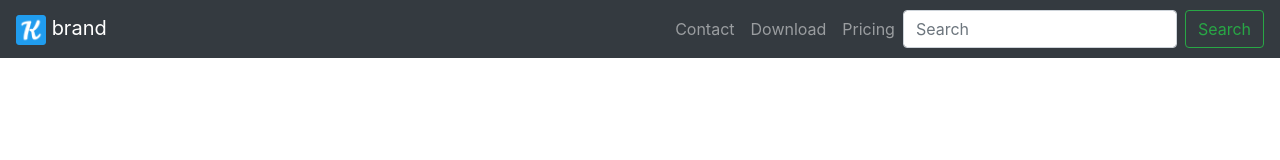
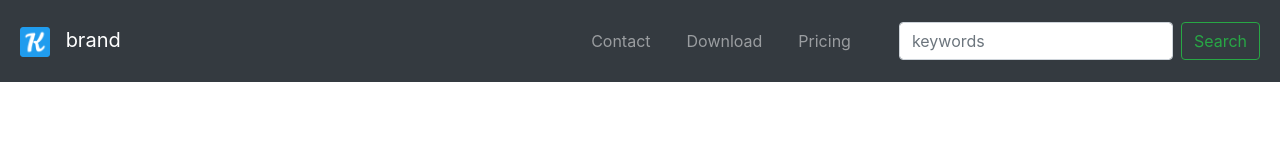
Before and after one commit to khiemhuynh95/bootstrap-elements, a plain HTML site: page navigation-bar/index.html in a window 1280 px wide. Drawn offline with nearby package versions, Linux system fonts and the light colour scheme.

Commit message:
make some margins

```diff
--- a/navigation-bar/index.html
+++ b/navigation-bar/index.html
@@ -6,12 +6,13 @@
     <meta http-equiv="X-UA-Compatible" content="ie=edge">
     <title>Nav Bar</title>
     <link rel="stylesheet" href="https://stackpath.bootstrapcdn.com/bootstrap/4.4.1/css/bootstrap.min.css" integrity="sha384-Vkoo8x4CGsO3+Hhxv8T/Q5PaXtkKtu6ug5TOeNV6gBiFeWPGFN9MuhOf23Q9Ifjh" crossorigin="anonymous">
+    <link rel="stylesheet" href="styles.css">
+</head>
 
-</head>
 <body>
     <nav class="navbar navbar-expand-lg navbar-dark bg-dark">
         <a class="navbar-brand" href="">
-            <img src="icon.png" width="30" height="30" alt="">
+            <img id="logo" src="icon.png" width="30" height="30" alt="">
             brand
         </a>
 
@@ -38,7 +39,7 @@
                 </li>
             </ul>
             <form class="form-inline my-2 my-lg-0">
-                <input class="form-control mr-sm-2" type="search" placeholder="Search">
+                <input class="form-control mr-sm-2" type="search" placeholder="keywords">
                 <button class="btn btn-outline-success my-2 my-sm-0" type="submit">Search</button>
             </form>
         </div>
--- /dev/null
+++ b/navigation-bar/styles.css
@@ -0,0 +1,15 @@
+.nav-item {
+    margin-right: 20px;
+
+}
+
+.navbar {
+    padding: 20px;
+}
+
+.navbar-nav{
+    margin-right: 20px;
+}
+#logo {
+    margin-right: 10px;
+}
```
